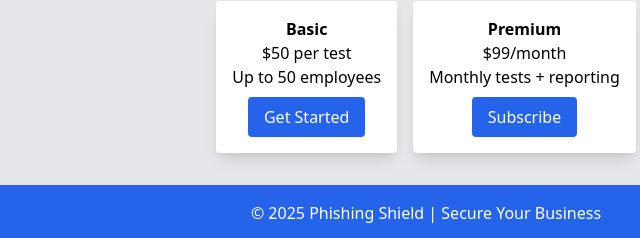
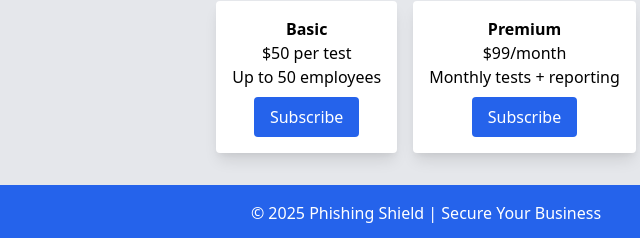
Before and after one commit to PaPaRusa/PaPaRusa.github.io, a website: page index.html in a window 1280 px wide. Shown: the part 593-831 px from the top of the page, 214-854 px from the left. Drawn offline with nearby package versions, Linux system fonts and the light colour scheme.

Commit message:
Update index.html

```diff
--- a/index.html
+++ b/index.html
@@ -47,13 +47,13 @@
                 <h3 class="font-bold">Basic</h3>
                 <p>$50 per test</p>
                 <p>Up to 50 employees</p>
-                <a href="/purchase-basic" class="bg-blue-600 text-white px-4 py-2 mt-2 rounded inline-block hover:bg-blue-700">Get Started</a>
+                <a href="subscribe.html" class="bg-blue-600 text-white px-4 py-2 mt-2 rounded inline-block hover:bg-blue-700">Subscribe</a>
             </div>
             <div class="bg-white p-4 shadow-lg rounded m-2">
                 <h3 class="font-bold">Premium</h3>
                 <p>$99/month</p>
                 <p>Monthly tests + reporting</p>
-                <a href="/subscribe-premium" class="bg-blue-600 text-white px-4 py-2 mt-2 rounded inline-block hover:bg-blue-700">Subscribe</a>
+                <a href="subscribe.html" class="bg-blue-600 text-white px-4 py-2 mt-2 rounded inline-block hover:bg-blue-700">Subscribe</a>
             </div>
         </div>
     </section>
```
